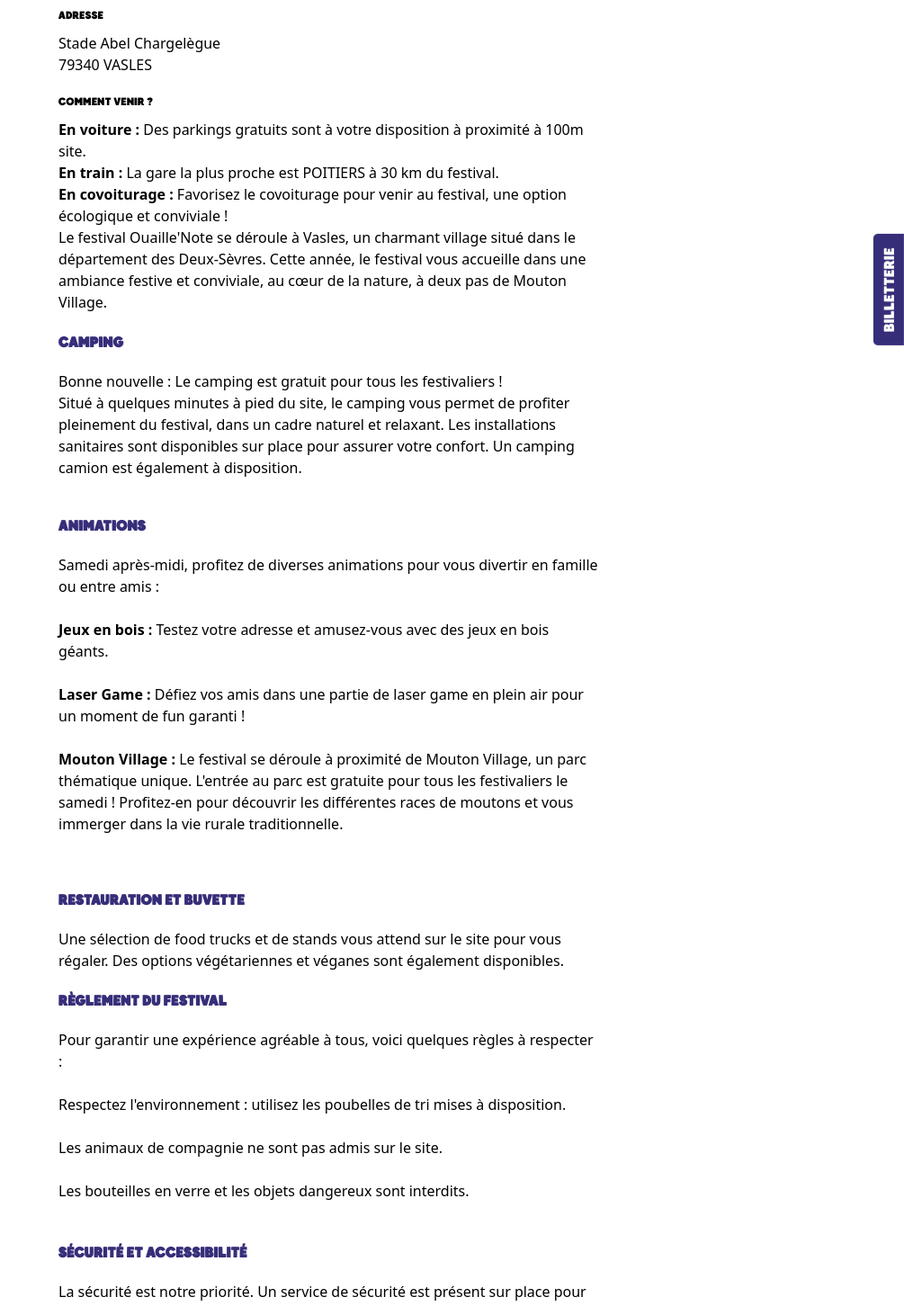
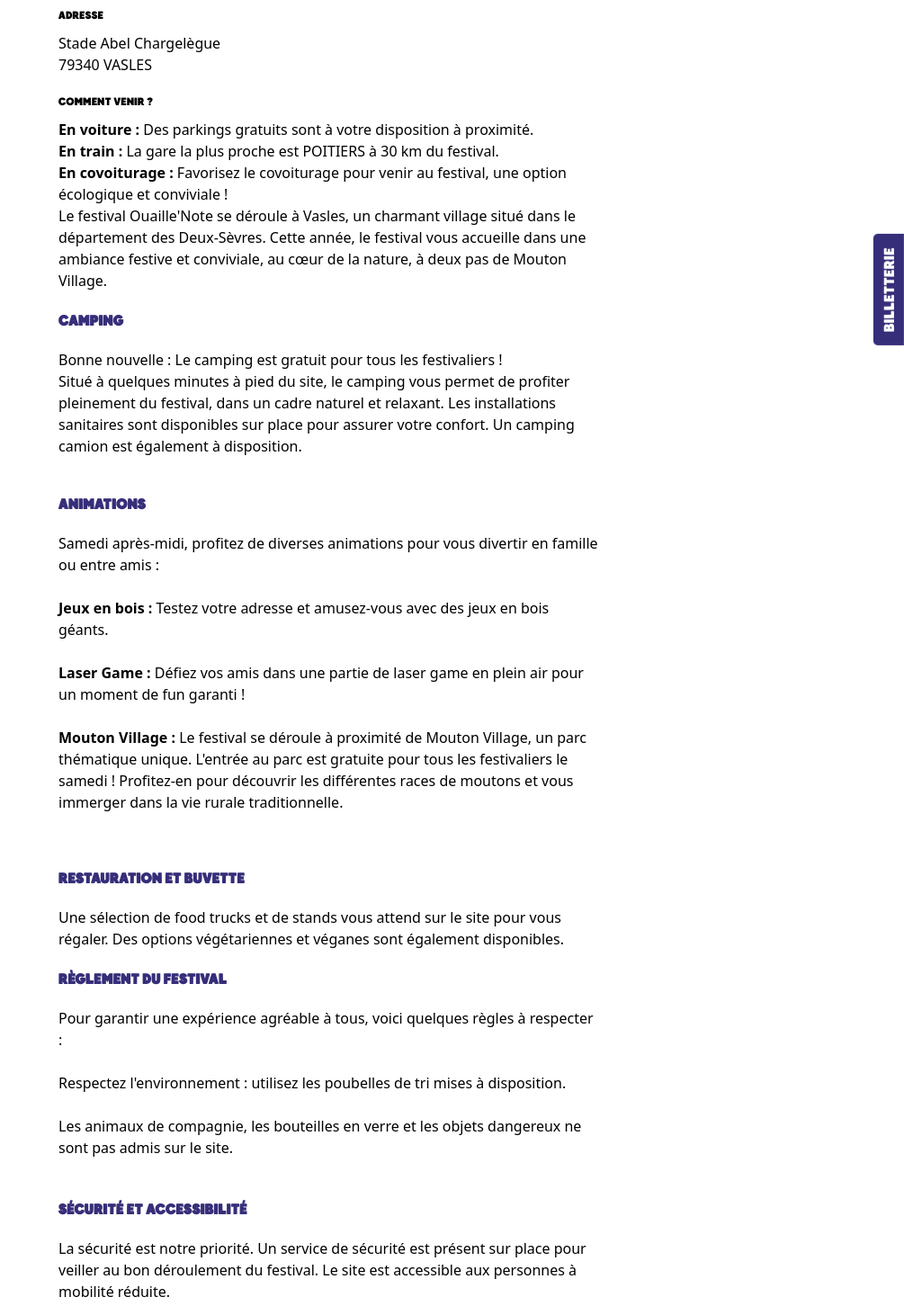
Before and after one commit to AntoninRoy/ouaille-note-2023, a Next.js app: page /infospratiques in a window 1280 px wide. Shown: the part 320-1772 px from the top of the page at 90% size, without its empty margins (275-1280 px from the left). Built offline with nearby package versions, Linux system fonts and the light colour scheme.

Commit message:
coquilles

```diff
--- a/components/Layout/Layout.tsx
+++ b/components/Layout/Layout.tsx
@@ -7,7 +7,6 @@ import { artistes } from "../../data/artistes";
 import Facebook from "../../tracking/Facebook";
 import Link from "next/link";
 import { FaFacebook, FaInstagram, FaTiktok } from "react-icons/fa";
-import { SpeedInsights } from "@vercel/speed-insights/next";
 export default function Layout(props: {
   title: string;
   description: string;
@@ -144,7 +143,6 @@ export default function Layout(props: {
       </Link>
       {props.children}
       <Analytics />
-      <SpeedInsights />
       <Footer />
     </>
   );
--- a/pages/infospratiques.tsx
+++ b/pages/infospratiques.tsx
@@ -64,7 +64,7 @@ export default function MentionLegales() {
             </h3>
             <p>
               <strong>En voiture : </strong>Des parkings gratuits sont à votre
-              disposition à proximité à 100m site.
+              disposition à proximité.
             </p>
             <p>
               <strong>En train : </strong>La gare la plus proche est POITIERS à
@@ -254,12 +254,10 @@ export default function MentionLegales() {
               mises à disposition.
               <br />
               <br />
-              Les animaux de compagnie ne sont pas admis sur le site.
+              Les animaux de compagnie, les bouteilles en verre et les objets dangereux ne sont pas admis sur le site.
               <br />
               <br />
-              Les bouteilles en verre et les objets dangereux sont interdits.
-              <br />
-              <br />
+
             </p>
           </div>
           <div
```
Also changed, not shown: pages/index.tsx (+7 -1 lines).
